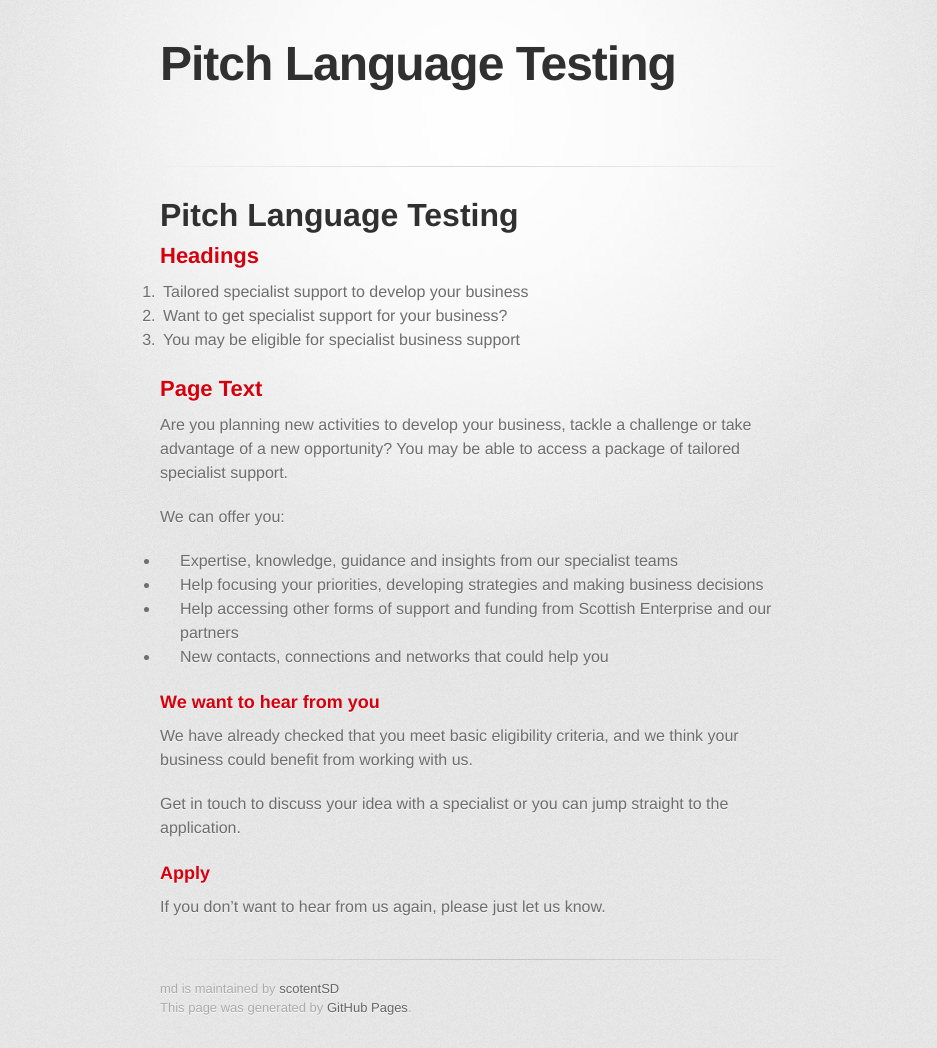
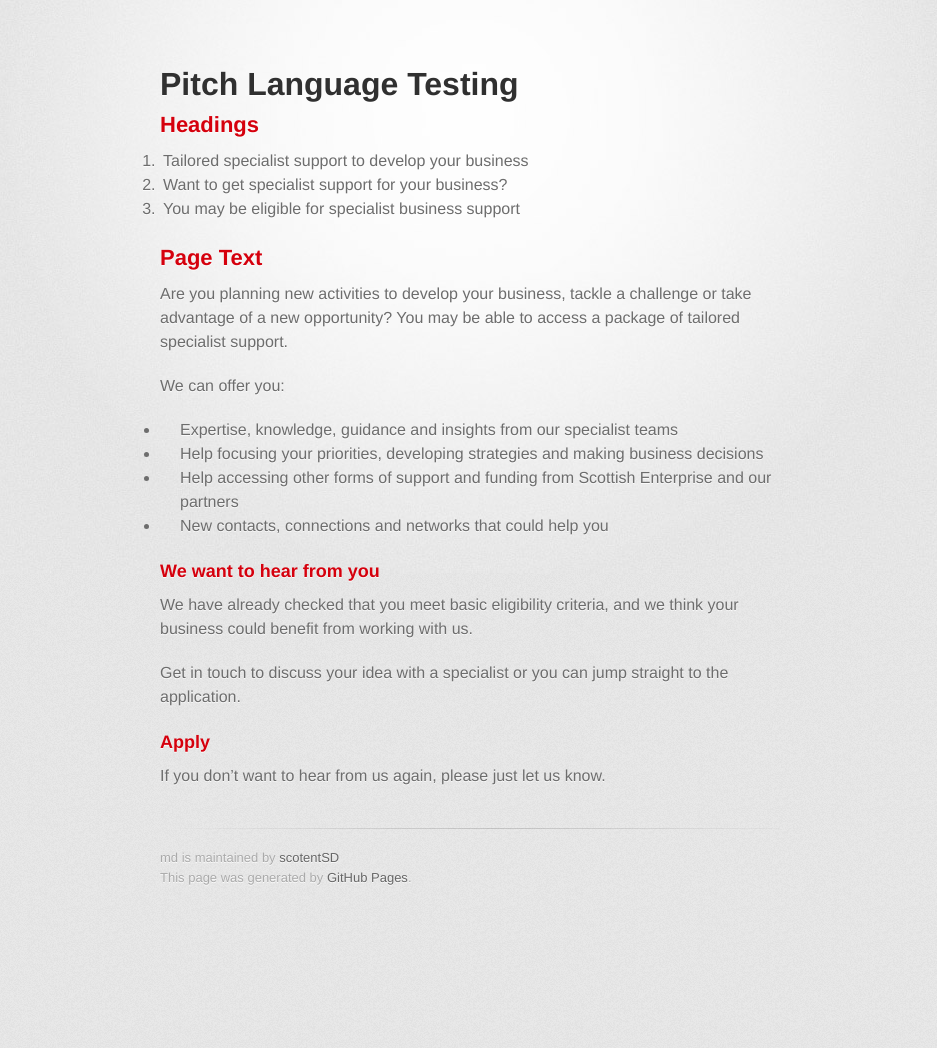
Before and after one commit to scotentSD/md, a Jekyll site: the page built from index.md, in a window 1280 px wide. Shown: the whole page, without its empty margins (170-1107 px from the left). Built offline with Jekyll 4.4.1, drawn with Linux system fonts in a browser that asks for light colours; some web fonts are replaced; our own code applies the rules of GitHub Pages for plain Markdown files; the repository's description, which GitHub fills in, is left out; after the commit the page ends 917 px from its top, so only the background shows below that.

Commit message:
Update default.html
mk

```diff
--- a/_layouts/default.html
+++ b/_layouts/default.html
@@ -18,23 +18,9 @@
       <div class="inner">
 
         <header>
-          <h1>{{ page.title | default: site.title | default: site.github.repository_name }}</h1>
-          <h2>{{ page.description | default: site.description | default: site.github.project_tagline }}</h2>
+          <!--<h1>{{ page.title | default: site.title | default: site.github.repository_name }}</h1>
+          <h2>{{ page.description | default: site.description | default: site.github.project_tagline }}</h2> -->
         </header>
-        <section id="downloads" class="clearfix">
-          {% if site.show_downloads %}
-          <a href="{{ site.github.zip_url }}" id="download-zip" class="button"><span>Download .zip</span></a>
-          <a href="{{ site.github.tar_url }}" id="download-tar-gz" class="button"><span>Download .tar.gz</span></a>
-          {% endif %}
-	{% if site.github.public %}
-	  {% if site.github.is_project_page %}
-          <a href="{{ site.github.repository_url }}" id="view-on-github" class="button"><span>View on GitHub</span></a>
-	  {% else %}
-          <a href="{{ site.github.owner_url }}" id="view-on-github" class="button"><span>View on GitHub</span></a>
-	  {% endif %}
-	{% endif %}
-        </section>
-        <hr>
         <section id="main_content">
           {{ content }}
         </section>
```
